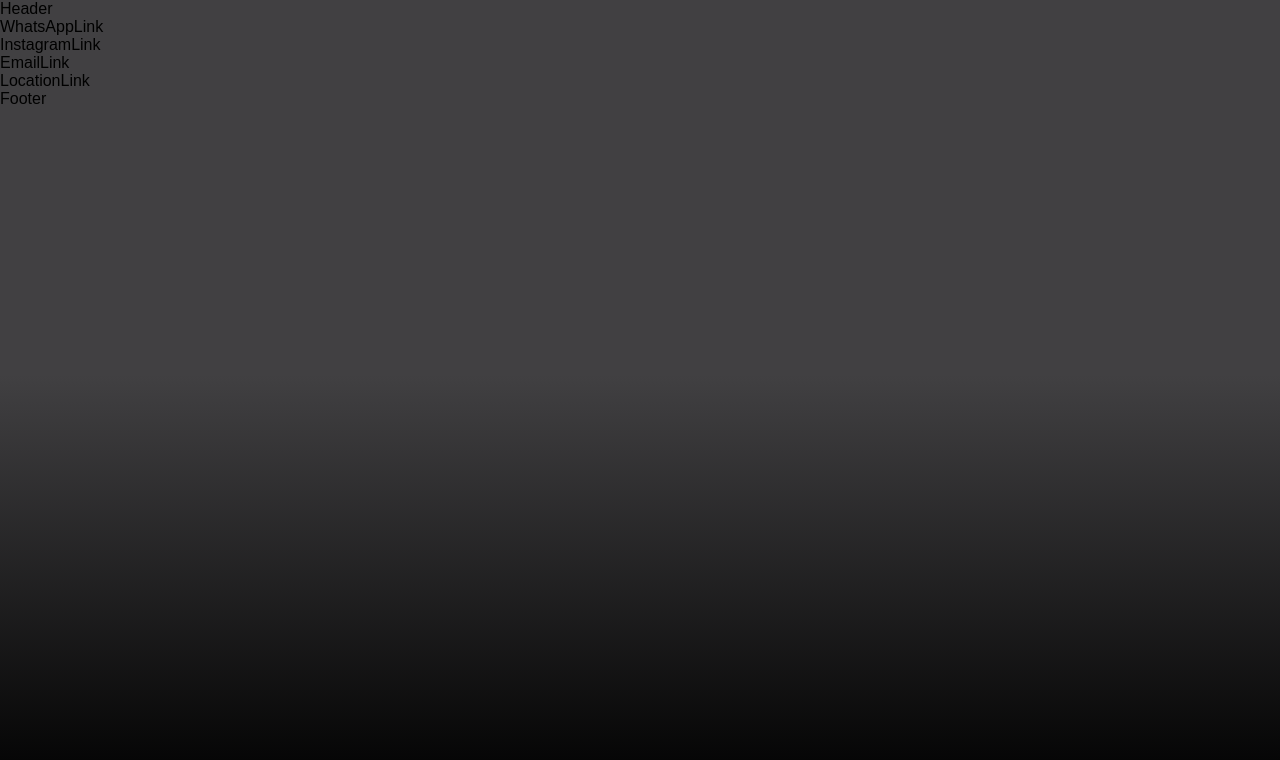
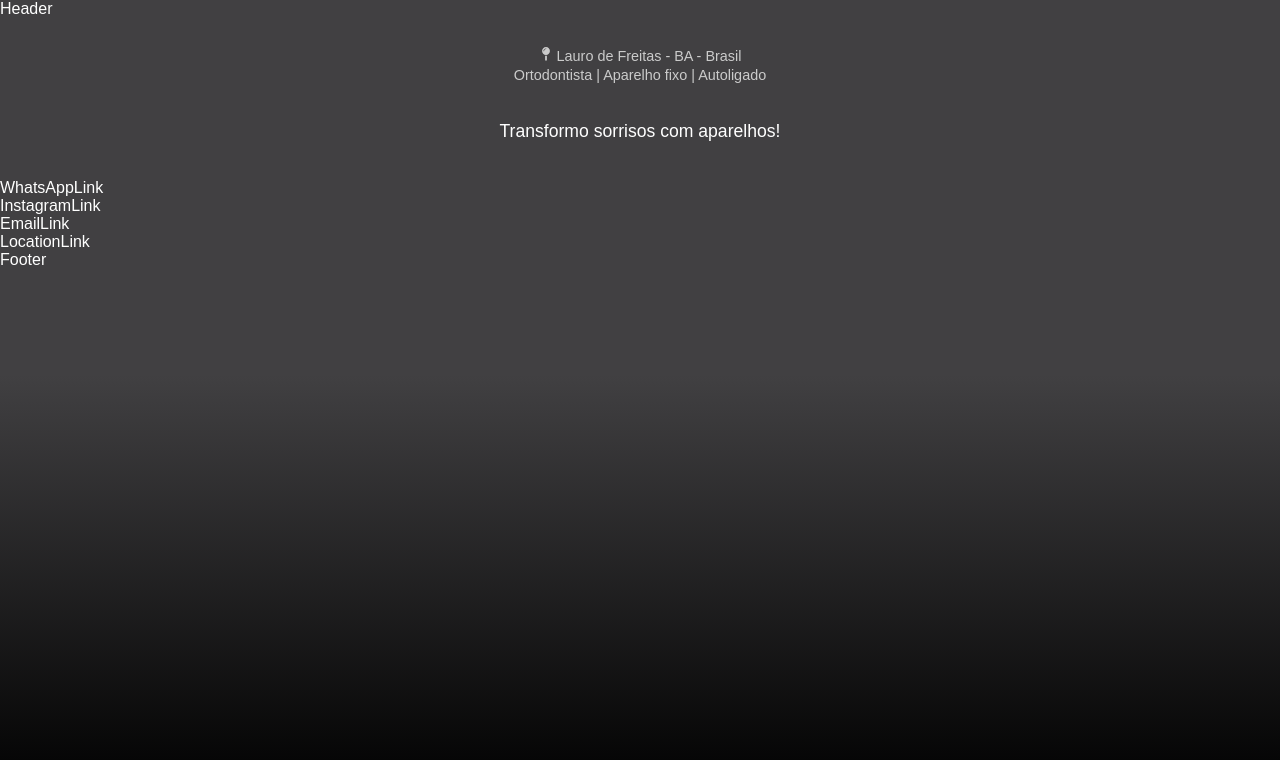
Before and after one commit to giselle-ferreira/dentist-links-website, a React (Vite) app: page / in a window 1280 px wide. Shown: the top 760 px of the page. Built offline with nearby package versions, Linux system fonts and the light colour scheme.

Commit message:
Adds Description folder and its contents

```diff
--- a/package.json
+++ b/package.json
@@ -11,6 +11,7 @@
   "dependencies": {
     "react": "^18.2.0",
     "react-dom": "^18.2.0",
+    "react-icons": "^4.4.0",
     "styled-components": "^5.3.5"
   },
   "devDependencies": {
--- a/src/App.tsx
+++ b/src/App.tsx
@@ -1,3 +1,4 @@
+import { Description } from "./Components/Description/Description"
 import { Footer } from "./Components/Footer/Footer"
 import { Header } from "./Components/Header/Header"
 import { LinksContainer } from "./Components/LinksContainer/LinksContainer"
@@ -7,6 +8,7 @@ function App() {
   return (
     <div>
       <Header />
+      <Description />
       <LinksContainer />
       <Footer />
     </div>
--- /dev/null
+++ b/src/Components/Description/Description.tsx
@@ -0,0 +1,15 @@
+import { FaMapPin } from 'react-icons/fa'
+import { Container } from './style'
+
+export const Description = () => {
+  return (
+    <Container>
+        <section>
+            <span><FaMapPin size={14} /> Lauro de Freitas - BA - Brasil</span>
+            <span>Ortodontista | Aparelho fixo | Autoligado</span>
+        </section>
+
+        <p>Transformo sorrisos com aparelhos!</p>
+    </Container>
+  )
+}
--- /dev/null
+++ b/src/Components/Description/style.tsx
@@ -0,0 +1,24 @@
+import styled from "styled-components";
+
+export const Container = styled.div`
+
+    section {
+        display: flex;
+        flex-direction: column;
+        justify-content: center;
+        align-items: center;
+        margin-top: 2em;
+        font-size: .9em;
+        line-height: 1.3em;
+        color: #cbcbcb;
+    }
+
+    p {
+        display: flex;
+        justify-content: center;
+        align-items: center;
+        font-size: 1.1em;
+        width: 18.5em;
+        margin: 2.1em auto;
+    }
+`;
--- a/src/GlobalStyle/GlobalStyle.tsx
+++ b/src/GlobalStyle/GlobalStyle.tsx
@@ -11,6 +11,7 @@ export const GlobalStyle = createGlobalStyle`
     body {
         height: 100vh;
         background: linear-gradient(360deg, #000000 0%, #414042 53.13%);
+        color: #fff;
     }
 
     a {
```
Also changed, not shown: 1 other file (tests, documents, lock files or other folders).
